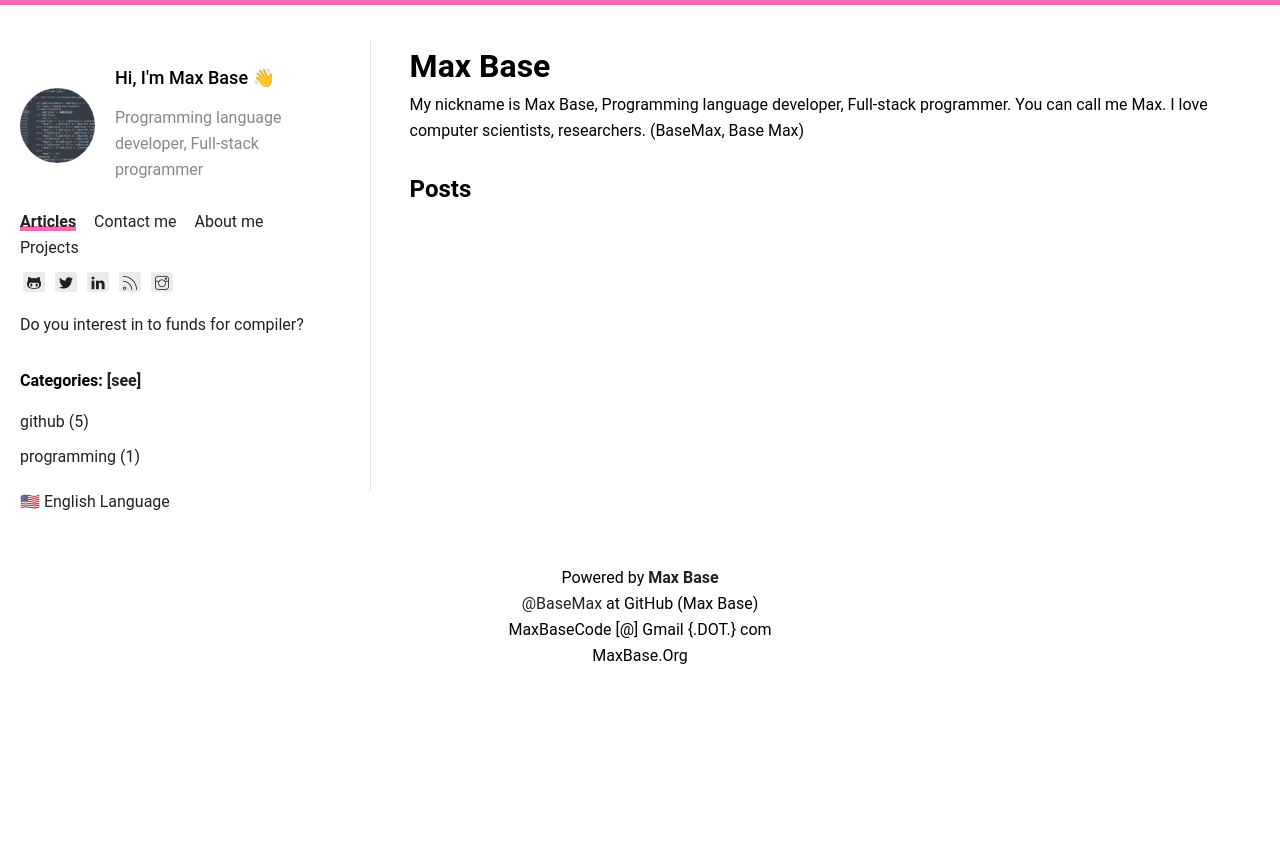
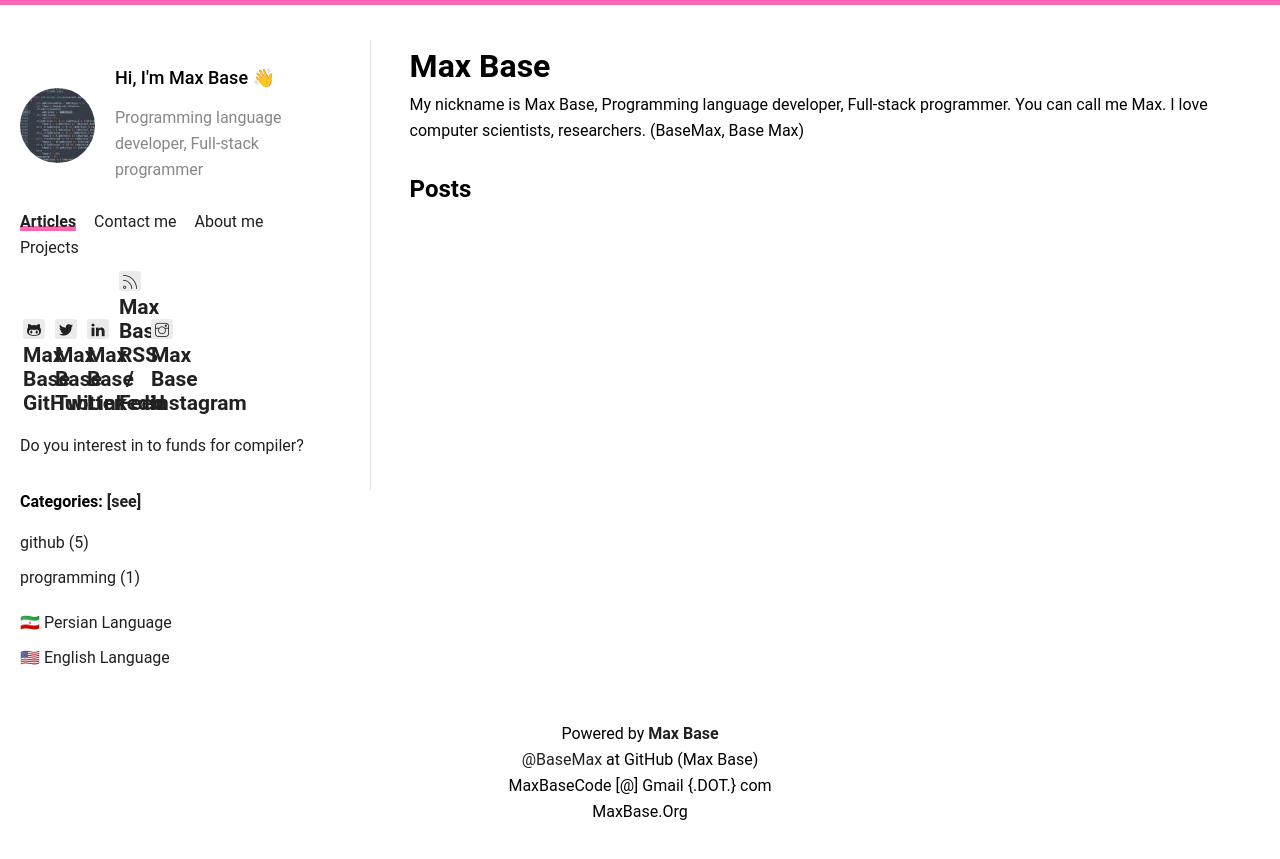
Before and after one commit to BaseMax/Fa.MaxBase.org, a Jekyll site: the page built from index.html, in a window 1280 px wide. Shown: the top 859 px of the page. Built offline with Jekyll 4.4.1, drawn with Linux system fonts in a browser that asks for light colours.

Commit message:
Add blog directory, change index.html layout

```diff
--- a/_layouts/index.html
+++ b/_layouts/index.html
@@ -27,22 +27,22 @@ layout: default
 
 				<ul class="links">
 					<li class="post-item">
-						<a href="https://www.github.com/BaseMax" target="_blank" rel="noopener noreferrer"><span class="ti-github"></span> <p class="hidden">Max Base GitHub</p></a>
+						<a href="https://www.github.com/BaseMax" target="_blank" rel="noopener noreferrer"><span class="ti-github"></span> <p class="hidden"><h2>Max Base GitHub</h2></p></a>
 					</li>
 					<li class="post-item">
-						<a href="https://twitter.com/MaxProgram" target="_blank" rel="noopener noreferrer"><span class="ti-twitter-alt"></span> <p class="hidden">Max Base Twitter</p></a>
+						<a href="https://twitter.com/MaxProgram" target="_blank" rel="noopener noreferrer"><span class="ti-twitter-alt"></span> <p class="hidden"><h2>Max Base Twitter</h2></p></a>
 					</li>
 					<li class="post-item">
-						<a href="https://www.linkedin.com" target="_blank" rel="noopener noreferrer"><span class="ti-linkedin"></span> <p class="hidden">Max Base Linkedin</p></a>
+						<a href="https://www.linkedin.com" target="_blank" rel="noopener noreferrer"><span class="ti-linkedin"></span> <p class="hidden"><h2>Max Base Linkedin</h2></p></a>
 					</li>
 					<li class="post-item">
-						<a href="{{ site.url }}/feed.xml" target="_blank" rel="noopener noreferrer"><span class="ti-rss-alt"></span> <p class="hidden">Max Base RSS / Sitemap</p></a>
+						<a href="{{ site.url }}/feed.xml" target="_blank" rel="noopener noreferrer"><span class="ti-rss-alt"></span> <p class="hidden"><h2>Max Base RSS / Feed</h2></p></a>
 					</li>
 					<!-- <li class="post-item"> -->
 						<!-- <a href="mailto: Max Base Code [@] Gmail {.DOT.} com" target="_blank" rel="noopener noreferrer"><span class="ti-email"></span> <p class="hidden">Max Base Email</p></a> -->
 					<!-- </li> -->
 					<li class="post-item">
-						<a href="https://www.instagram.com/max.base" target="_blank" rel="noopener noreferrer"><span class="ti-instagram"></span> <p class="hidden">Max Base Instagram</p></a>
+						<a href="https://www.instagram.com/max.base" target="_blank" rel="noopener noreferrer"><span class="ti-instagram"></span> <p class="hidden"><h2>Max Base Instagram</h2></p></a>
 					</li>
 				</ul>
 
@@ -70,11 +70,11 @@ layout: default
 				<ul class="list">
 					<li class="post-item">
 						<!-- https://emojiterra.com/flag-for-united-states/ -->
-						<a href="{{ site.url }}/en/">🇺🇸 English Language</a>
+						<a href="{{ site.url }}/en/">🇮🇷 Persian Language</a>
 					</li>
-					<!-- <li class="post-item"> -->
-						<!-- <a href="{{ site.url }}/fa/">🇮🇷 Persian Language</a> -->
-					<!-- </li> -->
+					<li class="post-item">
+						<a href="https://maxbase.org/">🇺🇸 English Language</a>
+					</li>
 				</ul>
 				<!-- <b>Top Tags: </b> -->
 				<!-- <ul class="list"> -->
```
Also changed, not shown: blog/index.html (added, +16 -0 lines).
